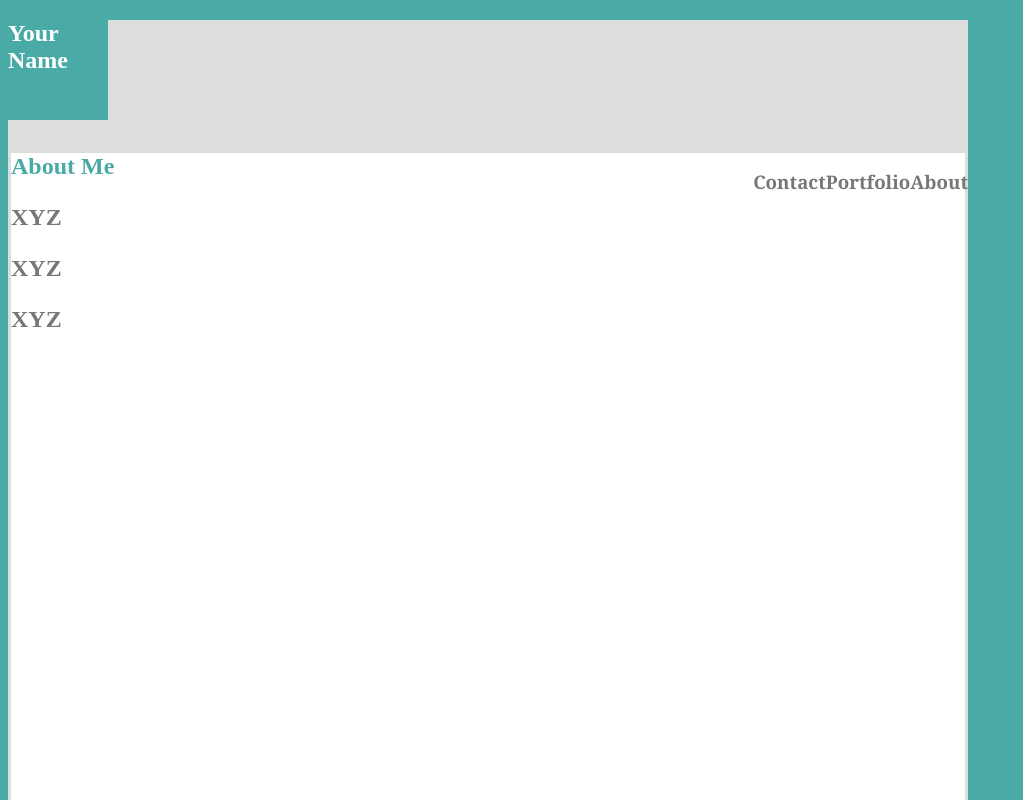
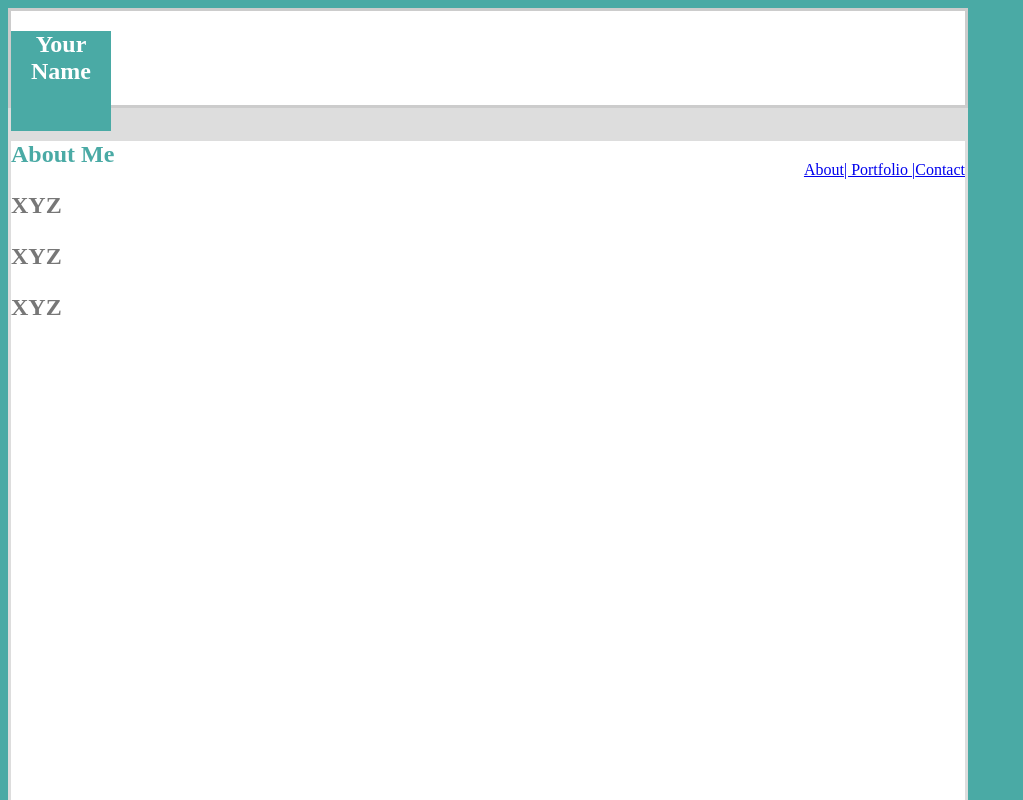
Before and after one commit to e-holmes/Basic-Portfolio, a plain HTML site: page index.html in a window 1280 px wide. Shown: the top 800 px of the page, without its empty margins (0-1023 px from the left). Drawn offline with Linux system fonts and the light colour scheme.

Commit message:
adjusted formatting, linked html documents

```diff
--- a/index.html
+++ b/index.html
@@ -8,12 +8,12 @@
         <body>
             <div class="container">
 
+                <header>
                     <h2 class="name">Your Name</h2>
-                        <h3 class="about">About</h3>
-                        <h3 class="Portfolio">Portfolio</h3>
-                        <h3 class="Contact">Contact</h3>
-
-
+                        <a href=contact.html target=_self class="Contact">Contact</a>
+                        <a href=portfolio.html target=_self class="Portfolio">|  Portfolio  | </a>
+                        <a href=index.html target=_self class="about">About</a>
+                </header>
 
                 <div class="clearfix">
                         <section>
```
Lines whose indentation alone changed are shown as unchanged.
